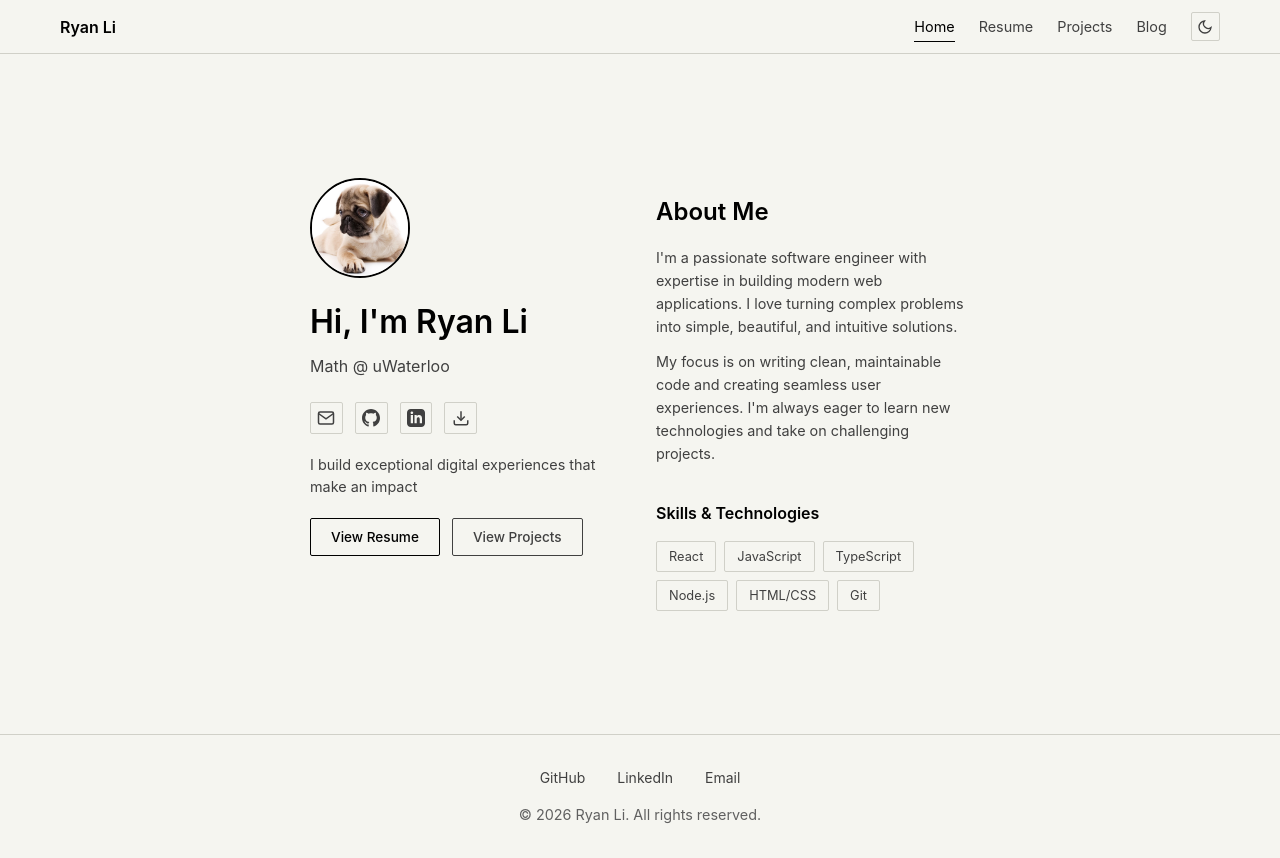
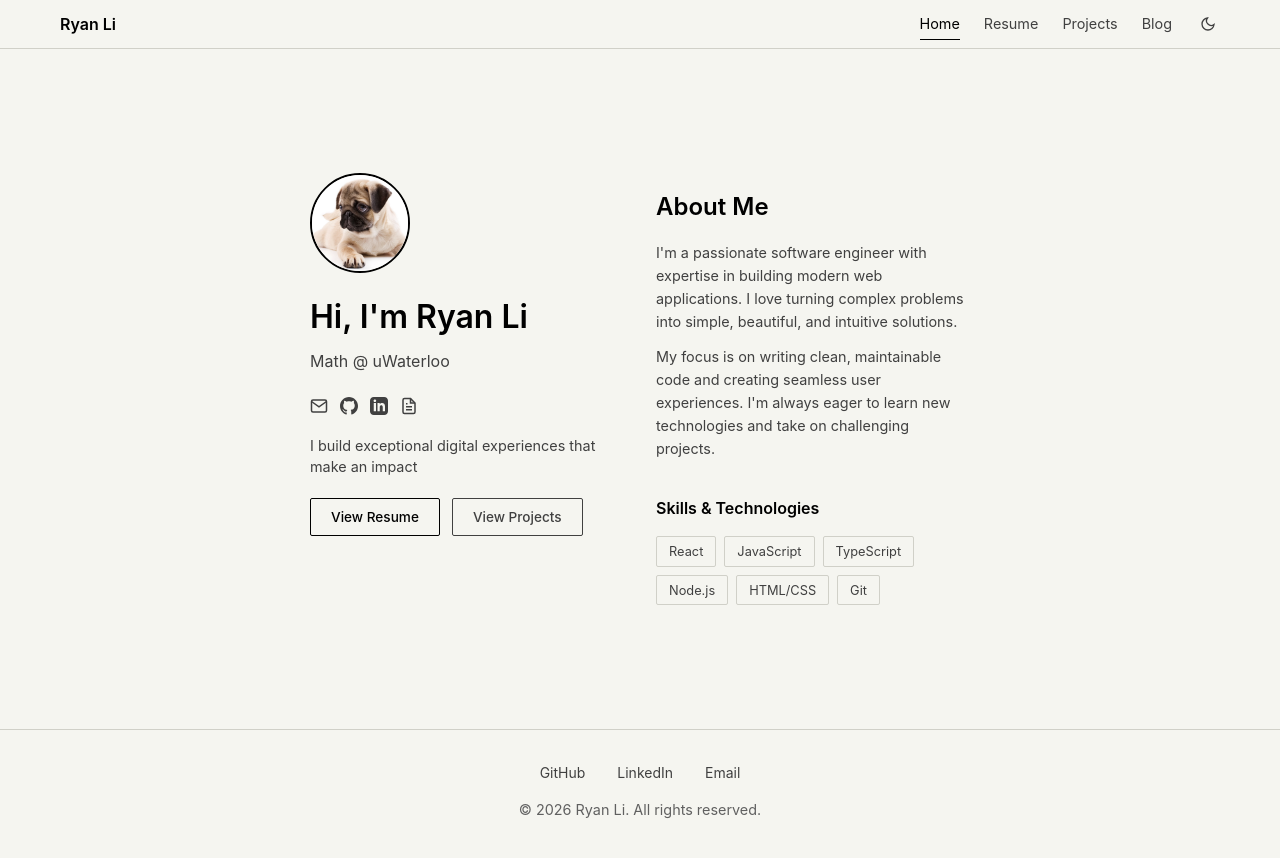
Before and after one commit to rli8145/rli-personal-website, a React (Vite) app: page / in a window 1280 px wide. Built offline with nearby package versions, Linux system fonts and the light colour scheme.

Commit message:
fixed icon bordering issue

```diff
--- a/src/components/Hero.css
+++ b/src/components/Hero.css
@@ -58,15 +58,10 @@
   display: flex;
   align-items: center;
   justify-content: center;
-  padding: 0.4rem;
-  border: 1px solid var(--border-color);
-  border-radius: 2px;
 }
 
 .social-icon:hover {
   color: var(--primary-color);
-  border-color: var(--primary-color);
-  transform: translateY(-2px);
 }
 
 .social-icon svg {
--- a/src/components/Hero.jsx
+++ b/src/components/Hero.jsx
@@ -31,9 +31,11 @@
           </a>
           <a href="/Resume_cur.pdf" download className="social-icon" aria-label="Download Resume">
             <svg width="18" height="18" viewBox="0 0 24 24" fill="none" stroke="currentColor" strokeWidth="2">
-              <path d="M21 15v4a2 2 0 0 1-2 2H5a2 2 0 0 1-2-2v-4"/>
-              <polyline points="7 10 12 15 17 10"/>
-              <line x1="12" y1="15" x2="12" y2="3"/>
+              <path d="M14 2H6a2 2 0 0 0-2 2v16a2 2 0 0 0 2 2h12a2 2 0 0 0 2-2V8z"/>
+              <polyline points="14 2 14 8 20 8"/>
+              <line x1="16" y1="13" x2="8" y2="13"/>
+              <line x1="16" y1="17" x2="8" y2="17"/>
+              <polyline points="10 9 9 9 8 9"/>
             </svg>
           </a>
         </div>
--- a/src/components/ThemeToggle.css
+++ b/src/components/ThemeToggle.css
@@ -1,8 +1,7 @@
 .theme-toggle {
   background: transparent;
-  border: 1px solid var(--border-color);
-  border-radius: 2px;
-  padding: 0.35rem;
+  border: none;
+  padding: 0.25rem;
   cursor: pointer;
   display: flex;
   align-items: center;
@@ -13,5 +12,4 @@
 
 .theme-toggle:hover {
   color: var(--text-primary);
-  border-color: var(--text-primary);
 }
```
